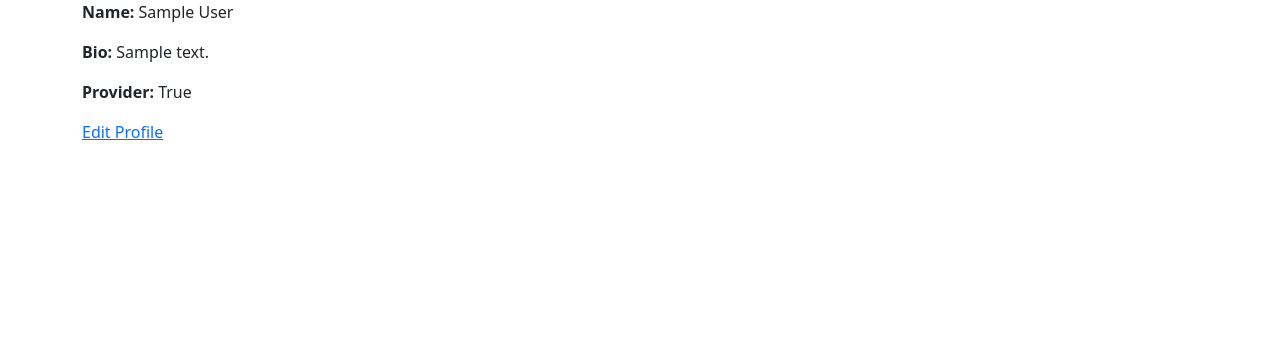
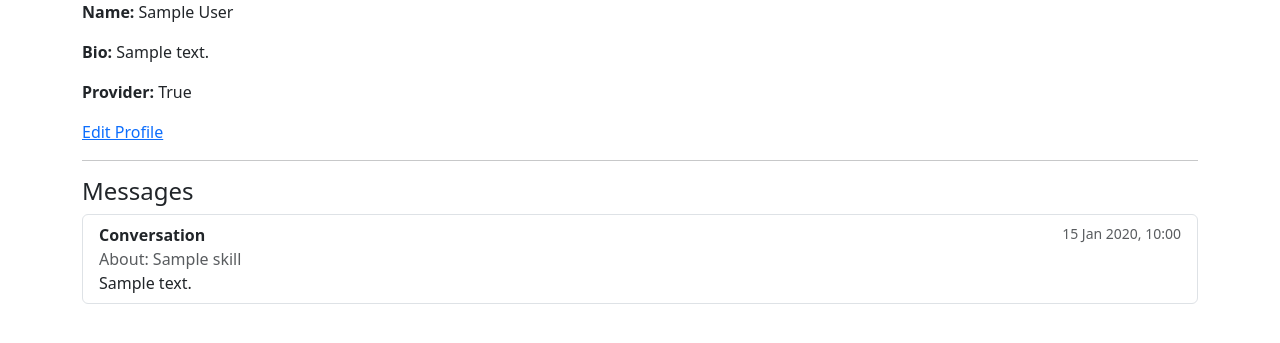
Before and after one commit to amiravalbaker/skillshop, a Django app: page /profile/ in a window 1280 px wide. Shown: the part 96-439 px from the top of the page. Run offline with Django 4.2, Linux system fonts and the light colour scheme; a user stored in the database is signed in; tables that the repository leaves empty hold one stand-in row (values such as "Sample post").

Commit message:
add message and conversation model

```diff
--- a/skills/forms.py
+++ b/skills/forms.py
@@ -1,9 +1,9 @@
 from django import forms
 from django.contrib.auth.models import User
 from django.contrib.auth.forms import UserCreationForm
-from .models import Profile, Listing, Skill, Review
+from .models import Profile, Listing, Skill, Review, Message
 
-
+# Create your forms here.
 class SignUpForm(UserCreationForm):
     email = forms.EmailField(required=True)
 
@@ -90,3 +90,11 @@ class ReviewForm(forms.ModelForm):
             "rating": forms.Select(choices=[(i, i) for i in range(1, 6)]),
             "comment": forms.Textarea(attrs={"rows": 3}),
         }
+
+class MessageForm (forms.ModelForm):
+    class Meta:
+        model = Message
+        fields = ["body"]
+        widgets = {
+            "body": forms.Textarea(attrs={"rows": 3, "placeholder": "Type your message..."}),
+        }
--- a/skills/models.py
+++ b/skills/models.py
@@ -1,5 +1,6 @@
 from django.db import models
 from django.contrib.auth.models import User
+from django.utils import timezone
 from cloudinary.models import CloudinaryField
 from django.core.validators import MinValueValidator, MaxValueValidator
 
@@ -71,3 +72,68 @@ class Review(models.Model):
 
     def __str__(self):
         return f"{self.rating}/5 by {self.reviewer.user.username} on {self.listing_id}"
+
+class Conversation(models.Model):
+    """
+    One conversation between two Profiles (participants), optionally about a Listing.
+    """
+    participants = models.ManyToManyField(
+        "Profile",
+        related_name="conversations"
+    )
+
+    # Link the conversation to a listing
+    listing = models.ForeignKey(
+        "Listing",
+        on_delete=models.SET_NULL,
+        null=True,
+        blank=True,
+        related_name="conversations"
+    )
+
+    created_at = models.DateTimeField(auto_now_add=True)
+    updated_at = models.DateTimeField(auto_now=True)  # bump when new messages arrive
+
+    def __str__(self):
+        return f"Conversation {self.id}"
+
+    def other_participant(self, profile):
+        """Return the other participant (useful in templates)."""
+        return self.participants.exclude(id=profile.id).first()
+
+
+class Message(models.Model):
+    """
+    A single message inside a conversation.
+    """
+    conversation = models.ForeignKey(
+        Conversation,
+        on_delete=models.CASCADE,
+        related_name="messages"
+    )
+
+    sender = models.ForeignKey(
+        "Profile",
+        on_delete=models.CASCADE,
+        related_name="messages_sent"
+    )
+
+    body = models.TextField()
+    created_at = models.DateTimeField(auto_now_add=True)
+
+    # Optional: read receipts
+    is_read = models.BooleanField(default=False)
+
+    class Meta:
+        ordering = ["created_at"]
+        indexes = [
+            models.Index(fields=["conversation", "created_at"]),
+            models.Index(fields=["sender", "created_at"]),
+        ]
+
+    def __str__(self):
+        return f"Msg {self.id} in Conv {self.conversation_id}"
+
+    def save(self, *args, **kwargs):
+        super().save(*args, **kwargs)
+        Conversation.objects.filter(id=self.conversation_id).update(updated_at=timezone.now())
--- a/skills/templates/skills/profile.html
+++ b/skills/templates/skills/profile.html
@@ -4,9 +4,9 @@
 <h2>My Profile</h2>
 
 {% if profile.profile_image %}
-  <img src="{{ profile.profile_image.url }}" alt="Profile image" style="max-width:140px; height:auto;">
+<img src="{{ profile.profile_image.url }}" alt="Profile image" style="max-width:140px; height:auto;">
 {% else %}
-  <p>(No profile photo uploaded)</p>
+<p>(No profile photo uploaded)</p>
 {% endif %}
 
 <p><strong>Name:</strong> {{ profile.display_name }}</p>
@@ -14,4 +14,38 @@
 <p><strong>Provider:</strong> {{ profile.is_provider }}</p>
 
 <a href="{% url 'edit_profile' %}">Edit Profile</a>
+
+<hr>
+<h4>Messages</h4>
+
+{% if inbox %}
+<div class="list-group">
+  {% for conv, other, last_msg in inbox %}
+  <a class="list-group-item list-group-item-action" href="{% url 'conversation_detail' conv.id %}">
+    <div class="d-flex justify-content-between">
+      <strong>
+        {% if other %}{{ other.display_name }}{% else %}Conversation{% endif %}
+      </strong>
+      <small class="text-muted">{{ conv.updated_at|date:"d M Y, H:i" }}</small>
+    </div>
+
+    <div class="text-muted">
+      {% if conv.listing %}
+      About: {{ conv.listing.skill.name }}
+      {% endif %}
+    </div>
+
+    {% if last_msg %}
+    <div>{{ last_msg.body|truncatechars:80 }}</div>
+    {% else %}
+    <div class="text-muted">(No messages yet)</div>
+    {% endif %}
+  </a>
+  {% endfor %}
+</div>
+{% else %}
+<p class="text-muted">No conversations yet.</p>
+{% endif %}
+
+
 {% endblock %}
--- a/skills/urls.py
+++ b/skills/urls.py
@@ -9,4 +9,6 @@ urlpatterns = [
     path("search/", views.search, name="search"),
     path("listing/<int:listing_id>/edit/", views.edit_listing, name="edit_listing"),
     path("listing/<int:listing_id>/", views.listing_detail, name="listing_detail"),
+    path("listing/<int:listing_id>/message/", views.start_conversation, name="start_conversation"),
+    path("conversations/<int:conversation_id>/", views.conversation_detail, name="conversation_detail"),
 ]
--- a/skills/views.py
+++ b/skills/views.py
@@ -5,8 +5,8 @@ from django.db.models import Avg, Count
 from django.shortcuts import render, redirect, get_object_or_404
 from geopy.geocoders import Nominatim
 from geopy.distance import geodesic
-from .models import  Profile, Listing, Location, Skill, Review
-from .forms import ProfileForm, SignUpForm, ListingForm, ReviewForm
+from .models import  Profile, Listing, Location, Skill, Review, Conversation, Message
+from .forms import ProfileForm, SignUpForm, ListingForm, ReviewForm, MessageForm
 
 # Create your views here.
 def index(request): return HttpResponse("Hello, World!")
@@ -29,8 +29,18 @@ def signup(request):
 @login_required
 def profile_view(request):
     profile, _ = Profile.objects.get_or_create(user=request.user)
+    conversations = Conversation.objects.filter(participants=profile).select_related("listing", "listing__skill").prefetch_related("participants", "messages").order_by("-updated_at")
+
+ # Build a light “inbox” list with last message (avoids template query surprises)
+    inbox = []
+    for c in conversations:
+        other = c.other_participant(profile)
+        last_msg = c.messages.order_by("-created_at").first()
+        inbox.append((c, other, last_msg))
+
     return render(request, "skills/profile.html", {
-        "profile": request.user.profile
+        "profile": profile,
+        "inbox": inbox,
     })
 
 @login_required
@@ -216,7 +226,7 @@ def listing_detail(request, listing_id):
 # Aggregate rating stats for this listing
     rating_stats = listing.reviews.aggregate(avg=Avg("rating"), count=Count("id"))
 
-    # Show all reviews
+# Show all reviews
     reviews = listing.reviews.select_related("reviewer", "reviewer__user")
 
     form = None
@@ -249,3 +259,59 @@ def listing_detail(request, listing_id):
         "review_form": form,
         "user_review": user_review,
     })
+
+@login_required
+def start_conversation(request, listing_id):
+    listing = get_object_or_404(Listing, id=listing_id, is_active=True)
+
+    me = request.user.profile
+    other = listing.provider
+
+    # Don't allow providers to start conversations on their own listings
+    if other == me:
+        raise PermissionDenied
+
+    # Check if a conversation already exists between this user and the provider about this listing
+    existing = listing.conversations.filter(participants=me).filter(participants=other).first()
+    if existing:
+        return redirect("conversation_detail", conversation_id=existing.id)
+
+    # Create new conversation
+    conv = listing.conversations.create()
+    conv.participants.add(me)
+    conv.participants.add(other)
+    conv.save()
+
+    return redirect("conversation_detail", conversation_id=conv.id)
+
+@login_required
+def conversation_detail(request, conversation_id):
+    conv  = get_object_or_404(
+        Conversation.objects.prefetch_related("participants", "messages__sender"),
+        id=conversation_id
+    )
+    me= request.user.profile
+
+    if me not in conv.participants.all():
+        raise PermissionDenied
+
+    messages_qs = conv.messages.select_related("sender", "sender__user").order_by("created_at")
+    if request.method == "POST":
+        form = MessageForm(request.POST)
+        if form.is_valid():
+            msg = form.save(commit=False)
+            msg.conversation = conv
+            msg.sender = request.user.profile
+            msg.save()
+            return redirect("conversation_detail", conversation_id=conv.id)
+    else:
+        form = MessageForm()
+
+    other = conv.other_participant(me)
+
+    return render(request, "skills/conversation_detail.html", {
+        "conversation": conv,
+        "messages": messages_qs,  # oldest first
+        "form": form,
+        "other": other,
+    })
```
Also changed, not shown: skills/templates/skills/conversation_detail.html (added, +43 -0 lines), skills/templates/skills/listing_detail.html (+15 -0 lines), skills/migrations/0010_conversation_message.py (added).
